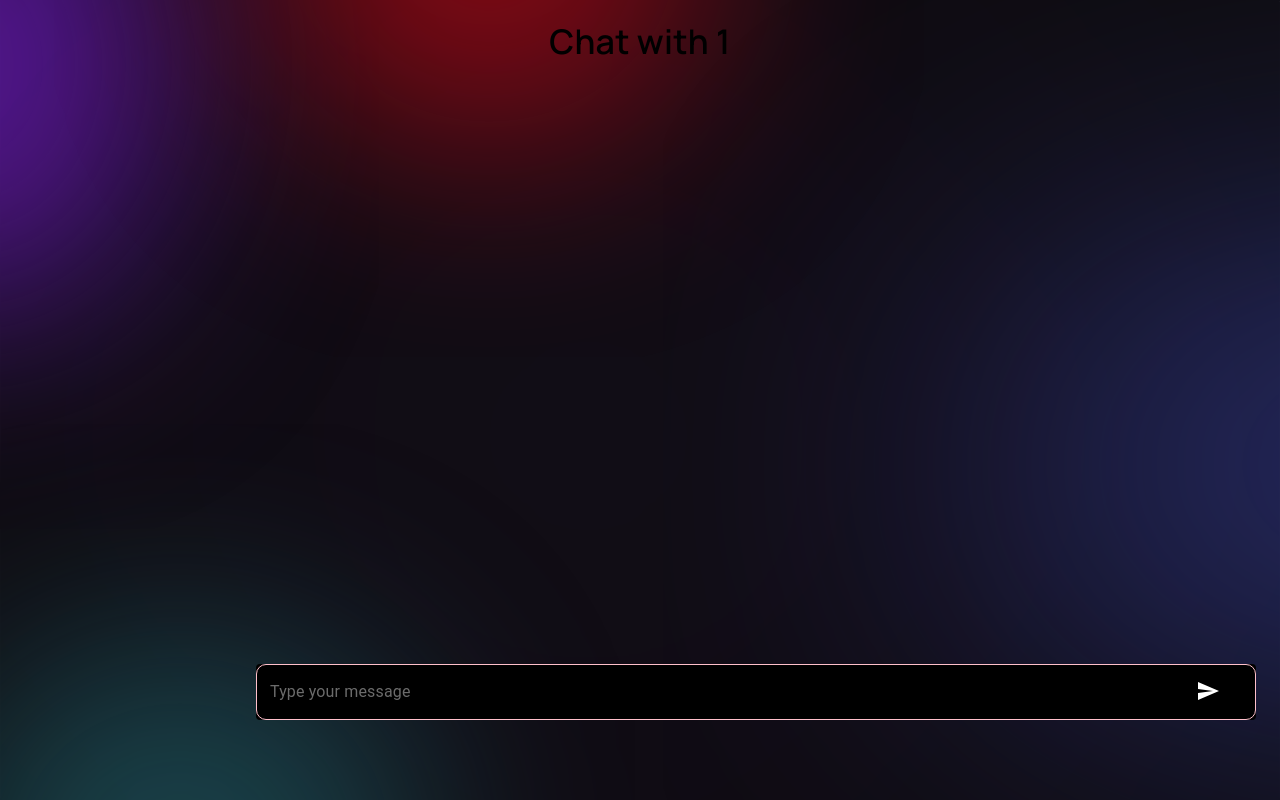
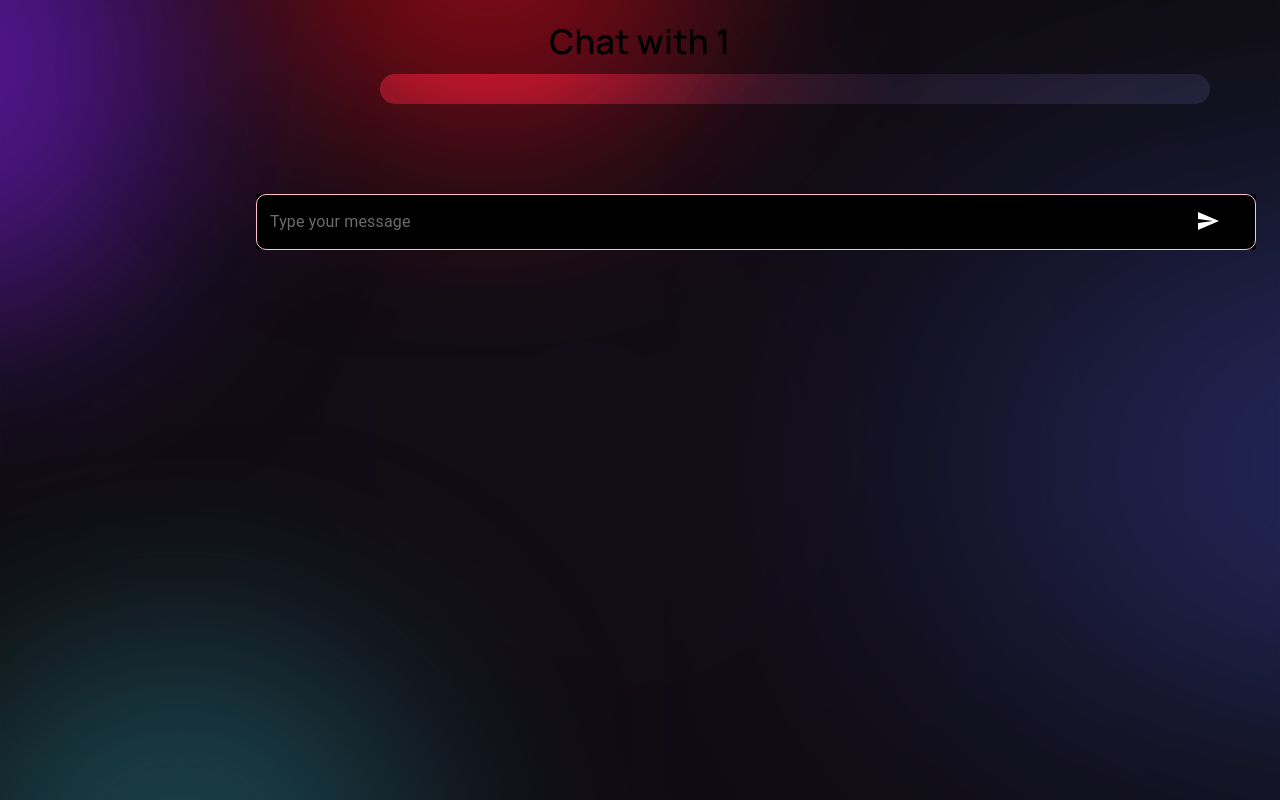
Before and after one commit to Swapnita06/Cortex, a React (Create React App) app in the folder frontend/: page /chat/1 in a window 1280 px wide. Built offline with nearby package versions, Linux system fonts and the light colour scheme.

Commit message:
some more

```diff
--- a/frontend/src/pages/Chat.jsx
+++ b/frontend/src/pages/Chat.jsx
@@ -1,8 +1,9 @@
 import React, { useState, useEffect } from 'react';
 import axios from 'axios';
 import { useParams } from 'react-router-dom';
-import { TextField, Button, Box, Typography } from '@mui/material';
+import { TextField, Button, Box, Typography,Tooltip } from '@mui/material';
 import SendIcon from '@mui/icons-material/Send';
+import HomeIcon from '@mui/icons-material/Home';
 import './Chat.css';  // Import the CSS file
 
 const Chat = () => {
@@ -32,13 +33,30 @@ const Chat = () => {
   return (
     <div className='single'>
       <Typography variant="h4" gutterBottom style={{textAlign:"center",paddingTop:"20px",fontFamily:"Manrope", fontWeight:"600"}}>Chat with {modelName}</Typography>
-    <Box className="chat-container" sx={{display:"flex",marginLeft:"20%"}}>
 
-      <Box className="chat-history" >
+      {/* <Tooltip title="Home" placement="right">
+            <HomeIcon style={{ width: "140px", scale:"1.6",color:"gray" }}  />
+      </Tooltip> */}
+
+      <Box className="chat-history"
+     sx={{
+      borderRadius: "24px",
+      background: "linear-gradient(0deg, #7F7F7F 0%, #7F7F7F 100%), rgba(57, 56, 56, 0.50)",
+      mixBlendMode: "color-dodge",
+      width:"800px",
+      marginLeft:"380px",
+      fontFamily:"Manrope",
+      color:"white",
+      padding:"15px"
+    }}>
+
         {chatHistory.map((msg, index) => (
           <Typography key={index} variant="body1" className="chat-message">{msg}</Typography>
         ))}
       </Box>
+      <Box className="chat-container" sx={{display:"flex",marginLeft:"20%"}}>
+
+
       <TextField
         fullWidth
         placeholder="Type your message"
@@ -71,11 +89,11 @@ const Chat = () => {
           '&::placeholder': {
             color: 'yellow',
           },
-          marginTop:"590px"
+          marginTop:"90px"
         }}
       />
       <Button variant="contained" className="send-button" onClick={handleSendMessage}
-      sx={{bgcolor:"black",marginLeft:"-80px",marginTop:"597px"}}
+      sx={{bgcolor:"black",marginLeft:"-80px",marginTop:"97px"}}
       ><SendIcon/></Button>
       {error && (
         <Typography variant="subtitle2" color="error" className="error-message">{error}</Typography>
```
